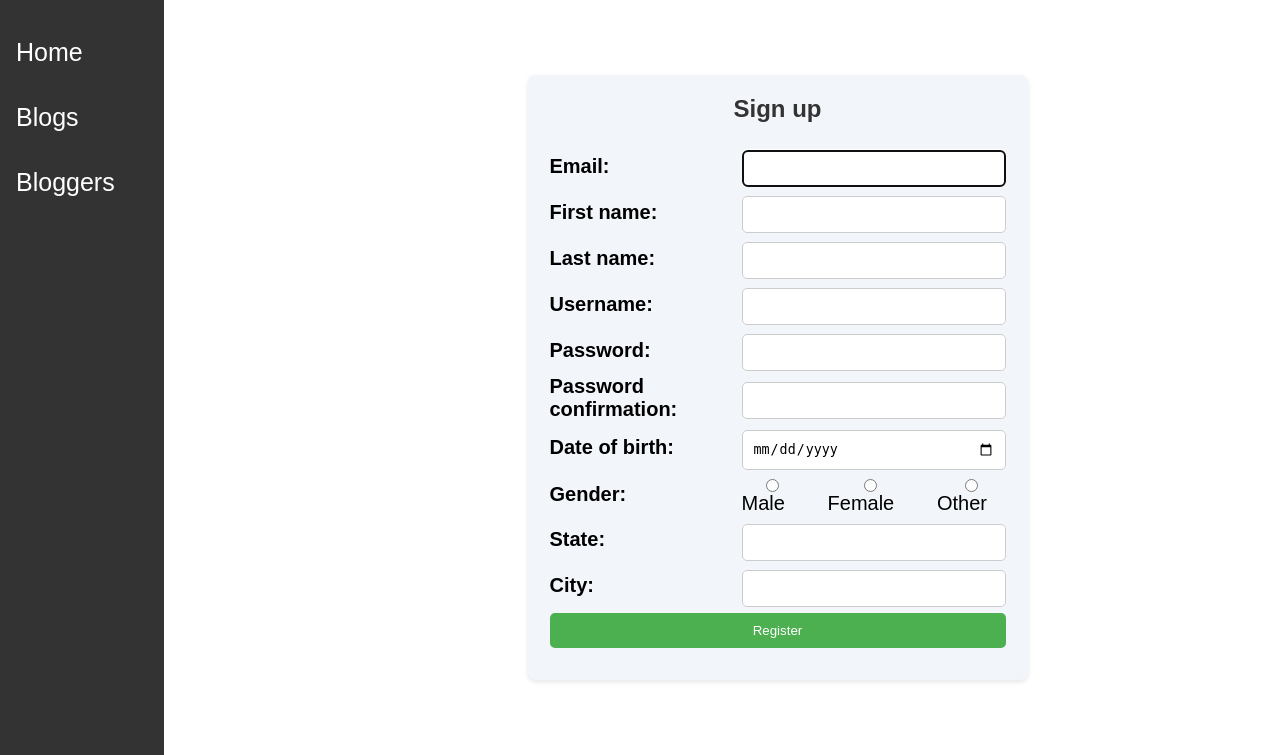
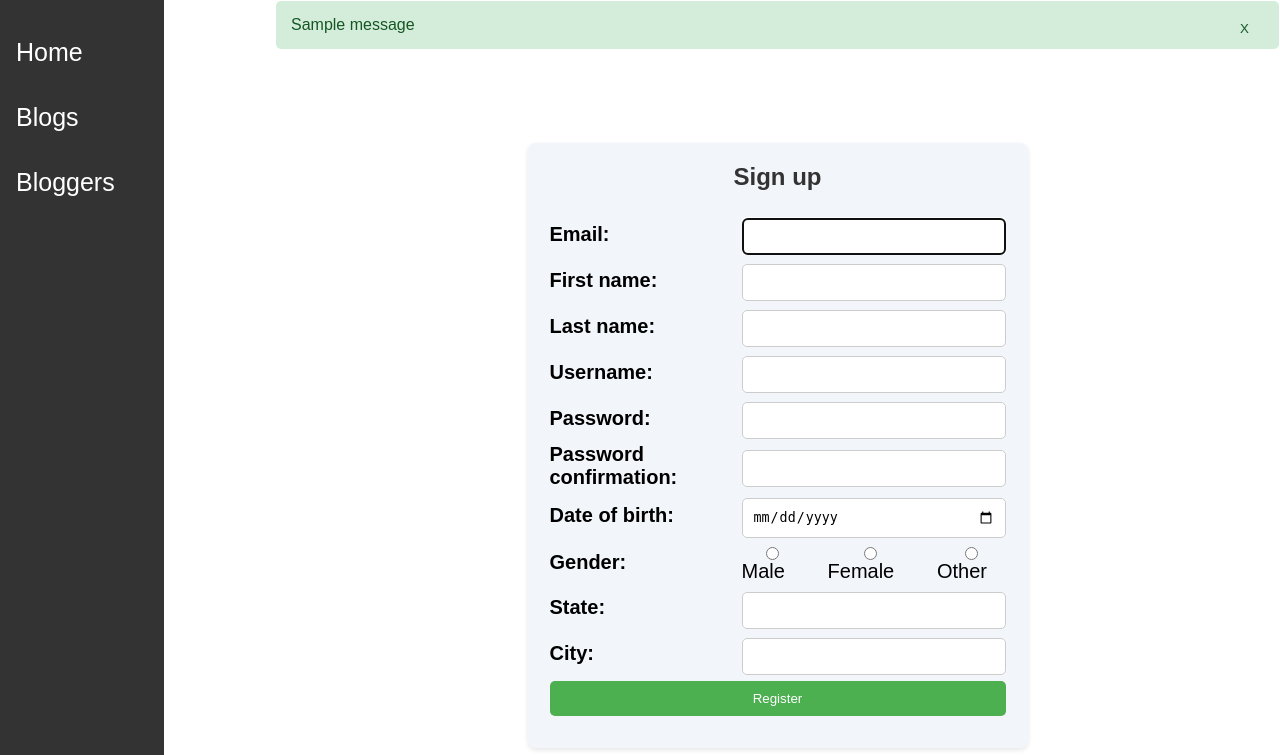
Before and after one commit to nemishv377/django_blog_app, a Django app: page /accounts/signup/ in a window 1280 px wide. Shown: the part 113-868 px from the top of the page. Run offline with Django 5.2, Linux system fonts and the light colour scheme; tables that the repository leaves empty hold one stand-in row (values such as "Sample post"); one stand-in notice (Sample message) is shown; some libraries are stand-ins or nearby versions.

Commit message:
Prevent login and signup for logged in user and added messages

```diff
--- a/accounts/urls.py
+++ b/accounts/urls.py
@@ -1,8 +1,10 @@
 from django.urls import path
-from .views import signup, profile
+from . import views
 from django.contrib.auth.views import LoginView
 
 urlpatterns = [
-    path('signup/', signup, name='signup'),
-    path('profile/', profile, name='profile')
+    path('signup/', views.signup, name='signup'),
+    path('profile/', views.profile, name='profile'),
+    path('login/', views.custom_login_view, name='login'),
+    path('logout/', views.custom_logout_view, name='logout'),
 ]
--- a/accounts/views.py
+++ b/accounts/views.py
@@ -1,11 +1,35 @@
 from django.shortcuts import render, redirect, get_object_or_404
 from .forms import AuthorSignupForm
-from django.contrib.auth import login
+from django.contrib.auth import login, logout
 from blog.models import Blog
 from .models import Author
 from django.contrib.auth.decorators import login_required
+from django.contrib import messages
+from django.contrib.auth import authenticate, login
+from django.contrib.auth.forms import AuthenticationForm
 
 # Create your views here.
+
+def custom_login_view(request):
+
+  if request.user.is_authenticated:
+    return redirect('home')
+
+  if request.method == 'POST':
+    form = AuthenticationForm(request, data=request.POST)
+
+    if form.is_valid():
+      user = form.get_user()
+      login(request, user)
+      messages.success(request, 'You have successfully logged in!')
+      return redirect('home')
+
+  else:
+    form = AuthenticationForm()
+
+  return render(request, 'registration/login.html', {'form': form})
+
+
 def signup(request):
 
   if request.user.is_authenticated:
@@ -17,6 +41,7 @@ def signup(request):
     if form.is_valid():
       user = form.save()
       login(request, user)
+      messages.success(request, 'You have successfully signed up and are now logged in!')
       return redirect('home')
 
   else:
@@ -25,6 +50,12 @@ def signup(request):
   return render(request, 'accounts/signup.html', {'form': form})
 
 
+def custom_logout_view(request):
+  logout(request)
+  messages.info(request, 'You have successfully logged out.')
+  return redirect('login')
+
+
 @login_required
 def profile(request):
   author = request.user
--- a/blog/views.py
+++ b/blog/views.py
@@ -5,6 +5,7 @@ from django.core.paginator import Paginator
 from .forms import BlogForm
 from .forms import CommentForm
 from django.contrib.auth.decorators import login_required
+from django.contrib import messages
 
 # Create your views here.
 @login_required
@@ -17,9 +18,11 @@ def new_blog(request):
       blog = form.save(commit=False)
       blog.author = request.user
       blog.save()
+      messages.success(request, 'Your blog has been created successfully!')
       return redirect('blogs_list')
 
     else:
+      messages.error(request, 'There was an error creating your blog. Please try again.')
       return render(request, 'blog/new_blog.html', {'form': form})
 
   else:
@@ -68,6 +71,7 @@ def create_comment(request, blog_id):
       comment.blog = blog
       comment.author = request.user
       comment.save()
+      messages.success(request, 'Your comment has been posted successfully!')
       return redirect('blog_detail', id=blog.id)
 
   else:
--- a/static/css/accounts/base.css
+++ b/static/css/accounts/base.css
@@ -125,3 +125,32 @@ body {
 .content p {
   color: #555;
 }
+
+.alert-container .alert {
+  padding: 15px;
+  border-radius: 5px;
+  margin-bottom: 20px;
+  font-size: 16px;
+}
+
+.alert-success {
+  background-color: #d4edda;
+  color: #155724;
+  border-color: #c3e6cb;
+}
+
+.alert-error {
+  background-color: #f8d7da;
+  color: #721c24;
+  border-color: #f5c6cb;
+}
+
+.alert-dismissible .close {
+  position: absolute;
+  top: 0;
+  right: 10px;
+  padding: 1.25rem 1.25rem;
+  color: inherit;
+  background: transparent;
+  border: 0;
+}
--- a/templates/base.html
+++ b/templates/base.html
@@ -52,12 +52,26 @@
       </ul>
     </div>
     <div id="content">
+      {% if messages %}
+      <div class="alert-container">
+        {% for message in messages %}
+        <div class="alert alert-{{ message.tags }} alert-dismissible fade show" role="alert">
+          {{ message }}
+          <button type="button" class="close" data-dismiss="alert" aria-label="Close">
+            X
+          </button>
+        </div>
+        {% endfor %}
+      </div>
+      {% endif %}
       <main>
         {% block content %}
         {% endblock %}
       </main>
     </div>
   </div>
+  <script src="https://code.jquery.com/jquery-3.5.1.slim.min.js"></script>
+  <script src="https://stackpath.bootstrapcdn.com/bootstrap/4.5.2/js/bootstrap.min.js"></script>
 </body>
 
 </html>
```
